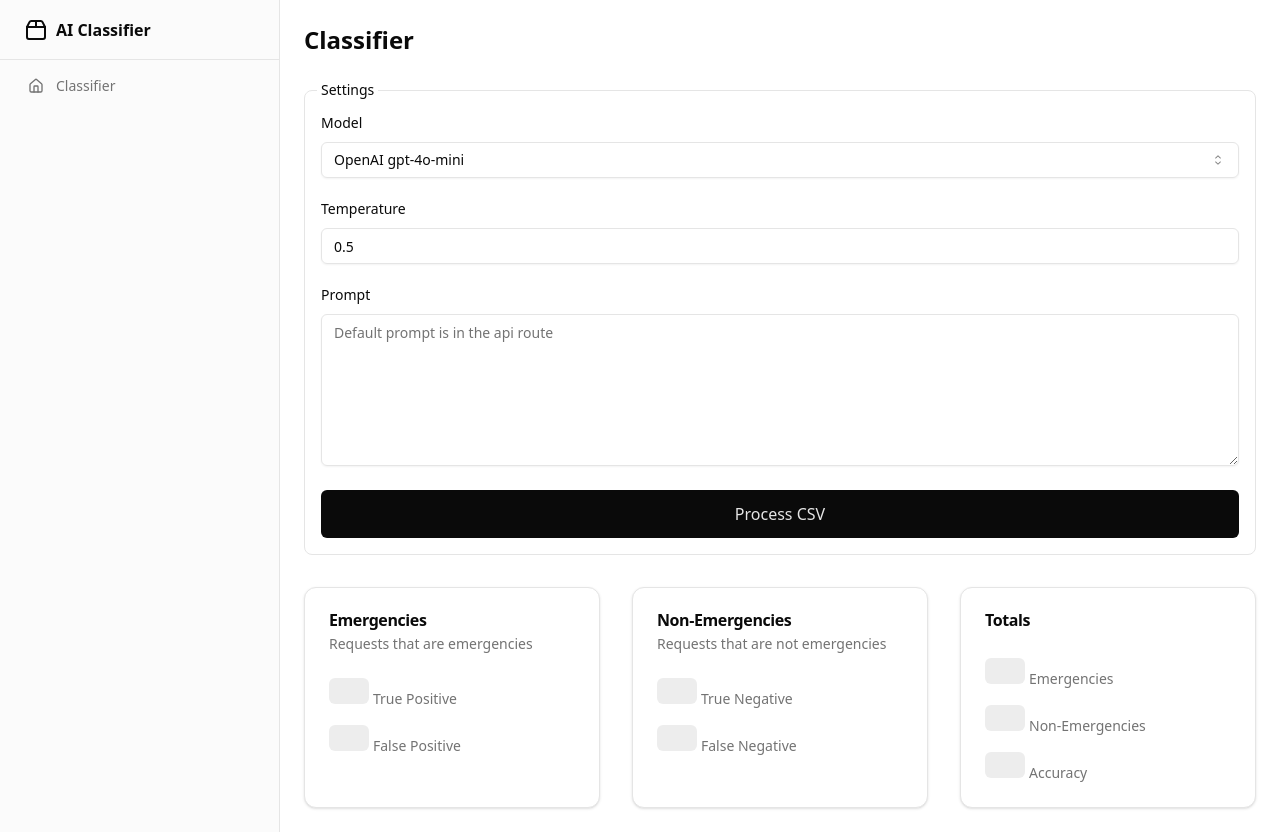
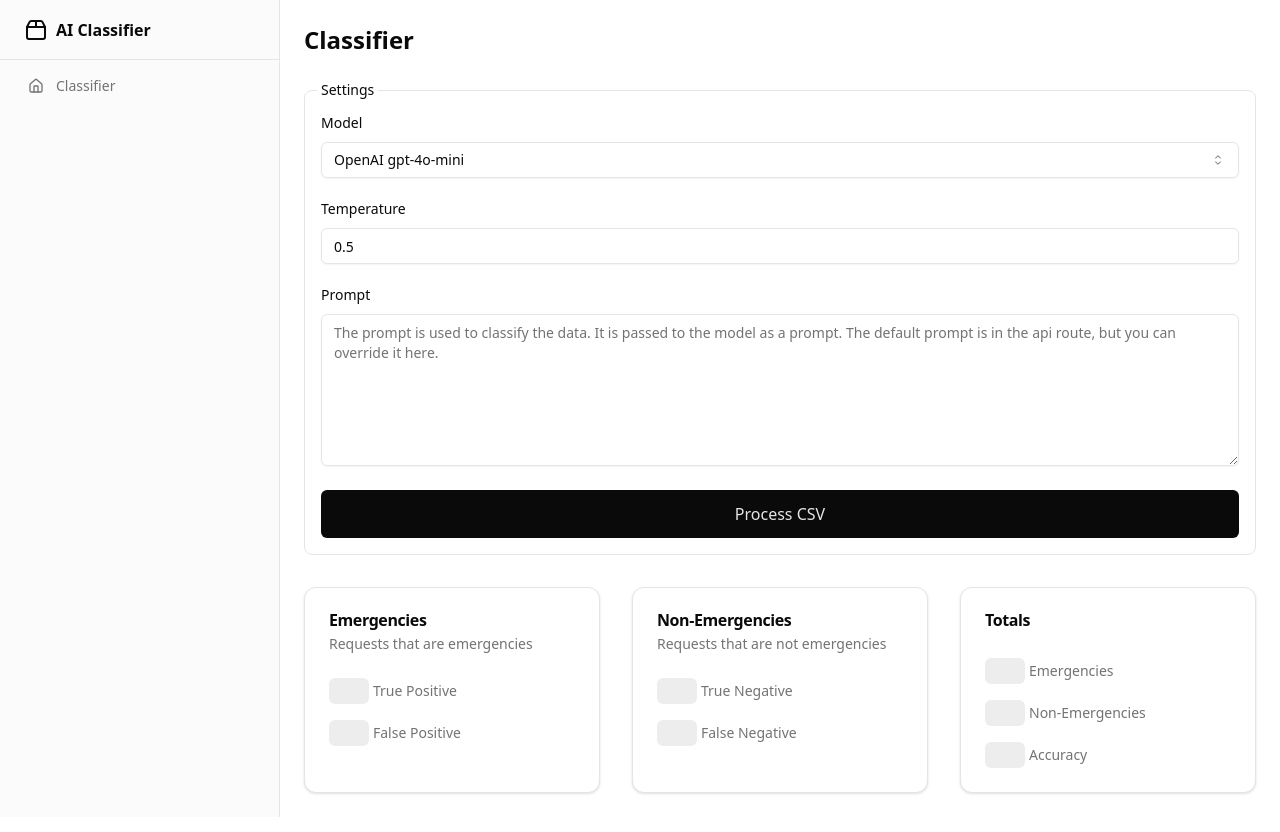
Before and after one commit to keegn/maintenance-classifier, a Next.js app: page / in a window 1280 px wide. Built offline with nearby package versions, Linux system fonts and the light colour scheme.

Commit message:
Adds helper comment for supported models on the client side

```diff
--- a/app/(classifier)/page.tsx
+++ b/app/(classifier)/page.tsx
@@ -36,6 +36,7 @@ import { Textarea } from '@/components/ui/textarea'
 export default function Dashboard() {
   const [result, setResult] = useState<any>(null)
   const [loading, setLoading] = useState(false)
+  // Please note we only support openai and anthropic for now, but see the api route for what will be supported in the future.
   const [selectedModel, setSelectedModel] = useState('openai')
   const [temperature, setTemperature] = useState(0.5)
   const [prompt, setPrompt] = useState('')
@@ -165,7 +166,7 @@ export default function Dashboard() {
                     <Label htmlFor="content">Prompt</Label>
                     <Textarea
                       id="content"
-                      placeholder="Default prompt is in the api route"
+                      placeholder="The prompt is used to classify the data. It is passed to the model as a prompt. The default prompt is in the api route, but you can override it here."
                       value={prompt}
                       className="min-h-[9.5rem]"
                       onChange={(e) => setPrompt(e.target.value)}
@@ -215,7 +216,7 @@ export default function Dashboard() {
                       </CardHeader>
                       <CardContent className="grid gap-4">
                         <div className="grid auto-rows-min gap-2">
-                          <div className="flex items-baseline gap-1 text-2xl font-bold tabular-nums leading-none">
+                          <div className="flex items-center gap-1 text-2xl font-bold tabular-nums leading-none">
                             {result ? (
                               result.truePositive
                             ) : (
@@ -227,7 +228,7 @@ export default function Dashboard() {
                           </div>
                         </div>
                         <div className="grid auto-rows-min gap-2">
-                          <div className="flex items-baseline gap-1 text-2xl font-bold tabular-nums leading-none text-rose-500">
+                          <div className="flex items-center gap-1 text-2xl font-bold tabular-nums leading-none text-rose-500">
                             {result ? (
                               result.falsePositive
                             ) : (
@@ -249,7 +250,7 @@ export default function Dashboard() {
                       </CardHeader>
                       <CardContent className="grid gap-4">
                         <div className="grid auto-rows-min gap-2">
-                          <div className="flex items-baseline gap-1 text-2xl font-bold tabular-nums leading-none">
+                          <div className="flex items-center gap-1 text-2xl font-bold tabular-nums leading-none">
                             {result ? (
                               result.trueNegative
                             ) : (
@@ -261,7 +262,7 @@ export default function Dashboard() {
                           </div>
                         </div>
                         <div className="grid auto-rows-min gap-2">
-                          <div className="flex items-baseline gap-1 text-2xl font-bold tabular-nums leading-none text-rose-500">
+                          <div className="flex items-center gap-1 text-2xl font-bold tabular-nums leading-none text-rose-500">
                             {result ? (
                               result.falseNegative
                             ) : (
@@ -281,7 +282,7 @@ export default function Dashboard() {
                       </CardHeader>
                       <CardContent className="grid gap-4">
                         <div className="grid auto-rows-min gap-2">
-                          <div className="flex items-baseline gap-1 text-2xl font-bold tabular-nums leading-none">
+                          <div className="flex items-center gap-1 text-2xl font-bold tabular-nums leading-none">
                             {result ? (
                               result.emergencyCount
                             ) : (
@@ -293,7 +294,7 @@ export default function Dashboard() {
                           </div>
                         </div>
                         <div className="grid auto-rows-min gap-2">
-                          <div className="flex items-baseline gap-1 text-2xl font-bold tabular-nums leading-none">
+                          <div className="flex items-center gap-1 text-2xl font-bold tabular-nums leading-none">
                             {result ? (
                               result.nonEmergencyCount
                             ) : (
@@ -305,7 +306,7 @@ export default function Dashboard() {
                           </div>
                         </div>
                         <div className="grid auto-rows-min gap-2">
-                          <div className="flex items-baseline gap-1 text-2xl font-bold tabular-nums leading-none">
+                          <div className="flex items-center gap-1 text-2xl font-bold tabular-nums leading-none">
                             {result ? (
                               `${result.accuracy}%`
                             ) : (
```
